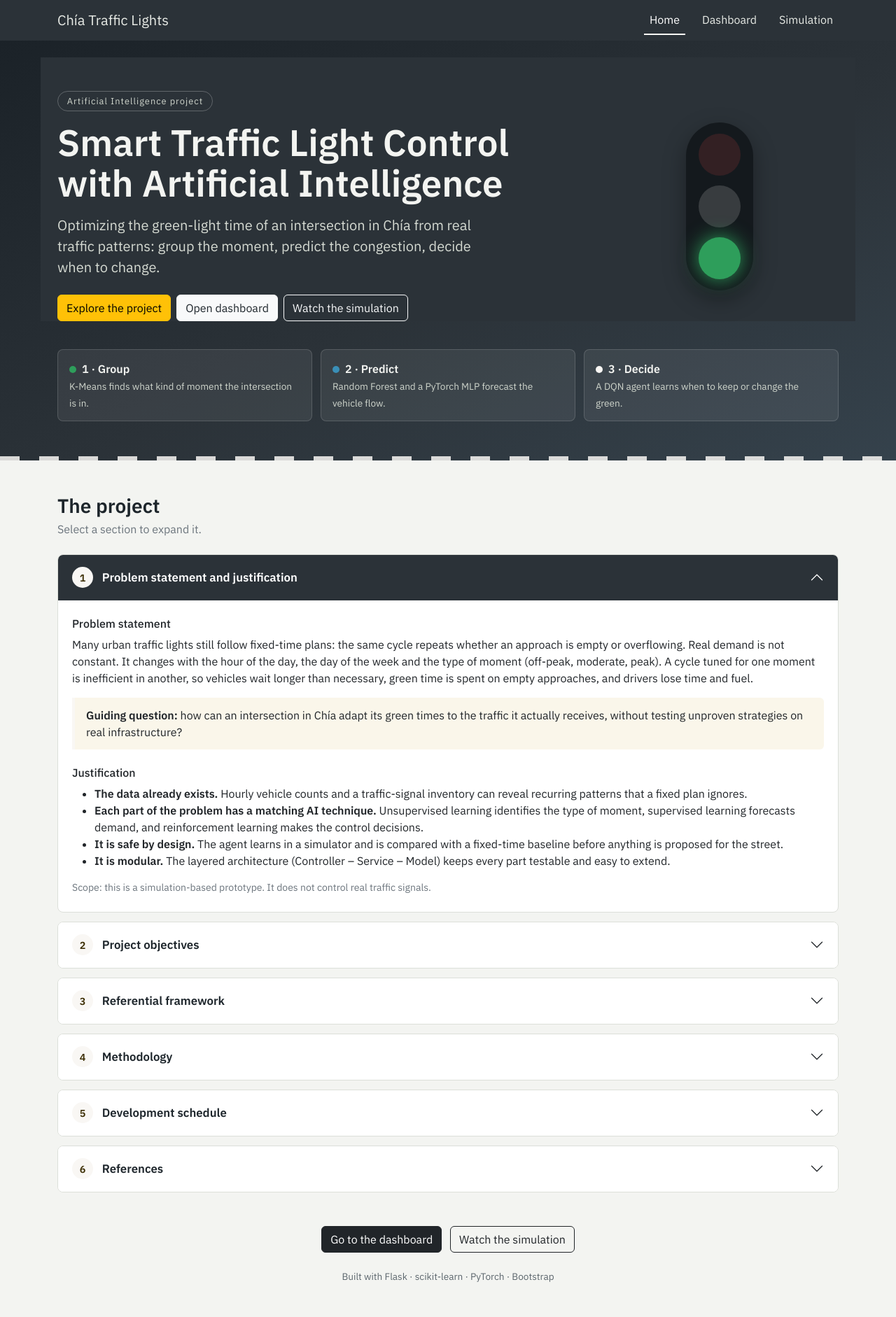
After one commit to sierraerick46-afk/Smart-Traffic-Control, a Flask app: page / in a window 1280 px wide. The commit adds this page. Shown: the whole page at 70% size. Run offline with Flask 3, Linux system fonts and the light colour scheme.

Commit message:
Modified styles.css and web_controller.py, Add content to home.html

```diff
--- a/controllers/web_controller.py
+++ b/controllers/web_controller.py
@@ -8,7 +8,11 @@ def create_web_blueprint():
         return render_template("index.html")
 
     @bp.route("/simula")
-        def simula():
-            return render_template("simula.html")
+    def simula():
+         return render_template("simula.html")
+
+    @bp.route("/")
+    def home():
+        return render_template("home.html")
 
     return bp
--- a/static/css/styles.css
+++ b/static/css/styles.css
@@ -1,5 +1,5 @@
 :root { --ink:#1d252b; --asphalt:#2b3238; --paper:#f3f4f1; --line:#dcdfd9;
-        --go:#2e9e5b; --wait:#e0a526; --stop:#d64545; }
+        --go:#2e9e5b; --wait:#f9f7f4; --stop:#d64545; }
 body { font-family:"IBM Plex Sans",system-ui,sans-serif; background:var(--paper); color:var(--ink); }
 .app-nav { background:var(--asphalt); }
 .app-nav .navbar-brand, .app-nav .nav-link { color:#e8ebe6; }
@@ -46,3 +46,65 @@ body { font-family:"IBM Plex Sans",system-ui,sans-serif; background:var(--paper)
   .crossing { width:110px; height:110px; }
 }
 @media (prefers-reduced-motion:reduce) { .queue-fill, .lamp { transition:none; } }
+
+.hero { background:linear-gradient(155deg,#1b2228 0%,#2b3238 55%,#35424c 100%); color:#f3f4f1;
+        padding:4.5rem 0 3.5rem; position:relative; overflow:hidden; }
+.hero::after { content:""; position:absolute; left:0; right:0; bottom:0; height:6px;
+               background:repeating-linear-gradient(90deg,var(--wait) 0 28px,transparent 28px 56px); opacity:.85; }
+.hero-kicker { display:inline-block; font-size:.8rem; letter-spacing:.08em; color:#cfd5cc;
+               border:1px solid rgba(255,255,255,.25); border-radius:20px; padding:.25rem .8rem; margin-bottom:1rem; }
+.hero h1 { font-weight:600; font-size:clamp(2rem,4.6vw,3.3rem); line-height:1.1; margin-bottom:1rem; }
+.hero .lead { color:#d5dad2; max-width:38rem; }
+.hero .btn-light { color:var(--ink); }
+.phase-chips { display:grid; grid-template-columns:repeat(3,1fr); gap:12px; margin-top:2.5rem; }
+.phase-chip { background:rgba(255,255,255,.07); border:1px solid rgba(255,255,255,.15); border-radius:8px; padding:.9rem 1rem; }
+.phase-chip b { display:block; font-weight:600; }
+.phase-chip span { font-size:.85rem; color:#cfd5cc; }
+.phase-chip .dot { display:inline-block; width:10px; height:10px; border-radius:50%; margin-right:.5rem; }
+
+.tl { width:96px; margin:0 auto; background:#14191d; border-radius:48px; padding:16px 0; display:flex;
+      flex-direction:column; align-items:center; gap:14px; box-shadow:0 12px 32px rgba(0,0,0,.35); }
+.tl-lamp { width:60px; height:60px; border-radius:50%; opacity:.16; }
+.tl-r { background:var(--stop); animation:on-red 9s infinite; }
+.tl-y { background:var(--wait); animation:on-yellow 9s infinite; }
+.tl-g { background:var(--go); animation:on-green 9s infinite; }
+@keyframes on-red    { 0%,38% { opacity:1; box-shadow:0 0 28px var(--stop); } 40%,100% { opacity:.16; box-shadow:none; } }
+@keyframes on-green  { 0%,40% { opacity:.16; box-shadow:none; } 42%,78% { opacity:1; box-shadow:0 0 28px var(--go); } 80%,100% { opacity:.16; box-shadow:none; } }
+@keyframes on-yellow { 0%,80% { opacity:.16; box-shadow:none; } 82%,97% { opacity:1; box-shadow:0 0 28px var(--wait); } 100% { opacity:.16; box-shadow:none; } }
+@media (prefers-reduced-motion:reduce) {
+.tl-lamp { animation:none; } .tl-g { opacity:1; box-shadow:0 0 28px var(--go); }
+}
+
+.section-title { font-weight:600; }
+.topics .accordion-item { border:1px solid var(--line); border-radius:8px !important; margin-bottom:.8rem; overflow:hidden; background:#fff; }
+.topics .accordion-button { font-weight:600; font-size:1.05rem; padding:1.1rem 1.25rem; background:#fff; color:var(--ink); box-shadow:none; }
+.topics .accordion-button:not(.collapsed) { background:var(--asphalt); color:#fff; }
+.topics .accordion-button:not(.collapsed)::after { filter:brightness(0) invert(1); }
+.topics .accordion-body { padding:1.5rem 1.25rem; }
+.topic-num { display:inline-flex; align-items:center; justify-content:center; width:30px; height:30px; margin-right:.8rem;
+             border-radius:50%; background:var(--wait); color:#3a2c00; font-size:.9rem; font-weight:600; flex:0 0 auto; }
+.callout { border-left:4px solid var(--wait); background:#faf6ea; padding:.8rem 1rem; border-radius:0 6px 6px 0; }
+.mini-card { border:1px solid var(--line); border-radius:8px; padding:1rem; height:100%; background:#fbfbf9; }
+.mini-card h3 { font-size:1rem; font-weight:600; }
+.obj-list { counter-reset:obj; list-style:none; padding:0; margin:0; }
+.obj-list li { counter-increment:obj; position:relative; padding:.55rem 0 .55rem 2.6rem; border-bottom:1px solid var(--line); }
+.obj-list li:last-child { border-bottom:0; }
+.obj-list li::before { content:counter(obj); position:absolute; left:0; top:.55rem; width:1.8rem; height:1.8rem; border-radius:50%;
+                       background:var(--asphalt); color:#fff; font-size:.85rem; display:flex; align-items:center; justify-content:center; }
+.arch { display:flex; flex-wrap:wrap; align-items:stretch; gap:.5rem; }
+.arch-box { flex:1 1 140px; border:1px solid var(--line); border-radius:8px; padding:.7rem .8rem; background:#fbfbf9; text-align:center; }
+.arch-box b { display:block; }
+.arch-box span { font-size:.8rem; color:#5c666d; }
+.arch-arrow { align-self:center; color:#8a949a; }
+.gantt-wrap { overflow-x:auto; }
+.gantt { display:grid; grid-template-columns:210px repeat(8,minmax(44px,1fr)); gap:4px; min-width:620px; align-items:center; }
+.gantt .wk { font-size:.75rem; text-align:center; color:#5c666d; }
+.gantt .lbl { font-size:.9rem; font-weight:600; line-height:1.15; }
+.gantt .lbl span { display:block; font-weight:400; font-size:.75rem; color:#5c666d; }
+.g-cell { height:26px; border-radius:4px; background:#eceee9; }
+.g-1 { background:var(--go); } .g-2 { background:#3a8fb7; } .g-3 { background:var(--wait); }
+.g-4 { background:#fbfcfd; } .g-5 { background:var(--asphalt); }
+.refs { padding-left:1.6rem; margin:0; }
+.refs li { margin-bottom:.7rem; padding-left:.2rem; }
+.home-footer { color:#5c666d; font-size:.85rem; }
+@media (max-width:576px) { .phase-chips { grid-template-columns:1fr; } }
--- /dev/null
+++ b/templates/home.html
@@ -0,0 +1,274 @@
+<!doctype html>
+<html lang="en">
+<head>
+  <meta charset="utf-8">
+  <meta name="viewport" content="width=device-width, initial-scale=1">
+  <title>Smart Traffic Light Control with AI · Chía</title>
+  <meta name="description" content="AI-based traffic light control: group traffic patterns, predict congestion and decide green times.">
+  <link href="https://cdn.jsdelivr.net/npm/bootstrap@5.3.3/dist/css/bootstrap.min.css" rel="stylesheet">
+  <link href="https://fonts.googleapis.com/css2?family=IBM+Plex+Sans:wght@400;500;600&display=swap" rel="stylesheet">
+  <link href="{{ url_for('static', filename='css/styles.css') }}" rel="stylesheet">
+</head>
+<body>
+<nav class="navbar navbar-expand-lg app-nav">
+  <div class="container">
+    <a class="navbar-brand" href="/">Chía Traffic Lights</a>
+    <div class="navbar-nav ms-auto flex-row gap-3">
+      <a class="nav-link active" href="/">Home</a>
+      <a class="nav-link" href="/dashboard">Dashboard</a>
+      <a class="nav-link" href="/simula">Simulation</a>
+    </div>
+  </div>
+</nav>
+
+<!-- ===== Hero ===== -->
+<header class="hero">
+  <div class="container">
+    <div class="row align-items-center g-5">
+      <div class="col-lg-8">
+        <span class="hero-kicker">Artificial Intelligence project</span>
+        <h1>Smart Traffic Light Control with Artificial Intelligence</h1>
+        <p class="lead mb-4">Optimizing the green-light time of an intersection in Chía from real traffic patterns: group the moment, predict the congestion, decide when to change.</p>
+        <div class="d-flex flex-wrap gap-2">
+          <a href="#project" class="btn btn-warning">Explore the project</a>
+          <a href="/dashboard" class="btn btn-light">Open dashboard</a>
+          <a href="/simula" class="btn btn-outline-light">Watch the simulation</a>
+        </div>
+      </div>
+      <div class="col-lg-4 d-none d-lg-block" aria-hidden="true">
+        <div class="tl"><span class="tl-lamp tl-r"></span><span class="tl-lamp tl-y"></span><span class="tl-lamp tl-g"></span></div>
+      </div>
+    </div>
+    <div class="phase-chips">
+      <div class="phase-chip"><b><span class="dot" style="background:var(--go)"></span>1 · Group</b><span>K-Means finds what kind of moment the intersection is in.</span></div>
+      <div class="phase-chip"><b><span class="dot" style="background:#3a8fb7"></span>2 · Predict</b><span>Random Forest and a PyTorch MLP forecast the vehicle flow.</span></div>
+      <div class="phase-chip"><b><span class="dot" style="background:var(--wait)"></span>3 · Decide</b><span>A DQN agent learns when to keep or change the green.</span></div>
+    </div>
+  </div>
+</header>
+
+<main class="container py-5" id="project">
+  <div class="mb-4">
+    <h2 class="section-title h3 mb-1">The project</h2>
+    <p class="text-secondary mb-0">Select a section to expand it.</p>
+  </div>
+
+  <div class="accordion topics" id="topics">
+
+    <!-- 1 · Problem and justification -->
+    <div class="accordion-item">
+      <h3 class="accordion-header">
+        <button class="accordion-button" type="button" data-bs-toggle="collapse" data-bs-target="#t1" aria-expanded="true" aria-controls="t1">
+          <span class="topic-num">1</span>Problem statement and justification
+        </button>
+      </h3>
+      <div id="t1" class="accordion-collapse collapse show" data-bs-parent="#topics">
+        <div class="accordion-body">
+          <h4 class="h6">Problem statement</h4>
+          <p>Many urban traffic lights still follow fixed-time plans: the same cycle repeats whether an approach is empty or overflowing. Real demand is not constant. It changes with the hour of the day, the day of the week and the type of moment (off-peak, moderate, peak). A cycle tuned for one moment is inefficient in another, so vehicles wait longer than necessary, green time is spent on empty approaches, and drivers lose time and fuel.</p>
+          <div class="callout mb-4"><b>Guiding question:</b> how can an intersection in Chía adapt its green times to the traffic it actually receives, without testing unproven strategies on real infrastructure?</div>
+          <h4 class="h6">Justification</h4>
+          <ul>
+            <li><b>The data already exists.</b> Hourly vehicle counts and a traffic-signal inventory can reveal recurring patterns that a fixed plan ignores.</li>
+            <li><b>Each part of the problem has a matching AI technique.</b> Unsupervised learning identifies the type of moment, supervised learning forecasts demand, and reinforcement learning makes the control decisions.</li>
+            <li><b>It is safe by design.</b> The agent learns in a simulator and is compared with a fixed-time baseline before anything is proposed for the street.</li>
+            <li><b>It is modular.</b> The layered architecture (Controller – Service – Model) keeps every part testable and easy to extend.</li>
+          </ul>
+          <p class="text-secondary small mb-0">Scope: this is a simulation-based prototype. It does not control real traffic signals.</p>
+        </div>
+      </div>
+    </div>
+
+    <!-- 2 · Objectives -->
+    <div class="accordion-item">
+      <h3 class="accordion-header">
+        <button class="accordion-button collapsed" type="button" data-bs-toggle="collapse" data-bs-target="#t2" aria-expanded="false" aria-controls="t2">
+          <span class="topic-num">2</span>Project objectives
+        </button>
+      </h3>
+      <div id="t2" class="accordion-collapse collapse" data-bs-parent="#topics">
+        <div class="accordion-body">
+          <h4 class="h6">General objective</h4>
+          <div class="callout mb-4">It remains to be done.</div>
+          <h4 class="h6">Specific objectives</h4>
+          <ol class="obj-list">
+            <li>It remains to be done.</li>
+            <li>It remains to be done.</li>
+            <li>It remains to be done.</li>
+            <li>It remains to be done.</li>
+            <li>It remains to be done.</li>
+          </ol>
+        </div>
+      </div>
+    </div>
+
+    <!-- 3 · Referential framework -->
+    <div class="accordion-item">
+      <h3 class="accordion-header">
+        <button class="accordion-button collapsed" type="button" data-bs-toggle="collapse" data-bs-target="#t3" aria-expanded="false" aria-controls="t3">
+          <span class="topic-num">3</span>Referential framework
+        </button>
+      </h3>
+      <div id="t3" class="accordion-collapse collapse" data-bs-parent="#topics">
+        <div class="accordion-body">
+          <div class="row g-3">
+            <!--<div class="col-md-6"><div class="mini-card">
+              <h3>Theoretical</h3>
+              <p class="small mb-2"><b>Unsupervised learning.</b> K-Means groups similar observations by minimizing the distance to each group centre (MacQueen, 1967).</p>
+              <p class="small mb-2"><b>Supervised learning.</b> Random Forest averages many decision trees (Breiman, 2001); the MLP is a feedforward neural network trained by backpropagation (Rumelhart et al., 1986).</p>
+              <p class="small mb-0"><b>Reinforcement learning.</b> An agent learns by trial and error to maximize a cumulative reward (Sutton &amp; Barto, 2018). A DQN approximates action values with a neural network, experience replay and a target network (Mnih et al., 2015).</p>
+            </div></div>
+            <div class="col-md-6"><div class="mini-card">
+              <h3>Conceptual</h3>
+              <p class="small mb-2"><b>Phase:</b> set of approaches that receive green at the same time. <b>Cycle:</b> sequence of all phases. <b>Green time:</b> seconds a phase keeps the right of way.</p>
+              <p class="small mb-2"><b>Queue:</b> vehicles waiting at an approach. <b>Waiting time:</b> time those vehicles spend stopped.</p>
+              <p class="small mb-0"><b>Fixed-time control</b> repeats a pre-set plan (Webster, 1958); <b>adaptive control</b> adjusts it to the observed traffic (Wei et al., 2019).</p>
+            </div></div>
+            <div class="col-md-6"><div class="mini-card">
+              <h3>Technological</h3>
+              <p class="small mb-0">Python backend with Flask and gunicorn; pandas and numpy for data; scikit-learn for K-Means and Random Forest (Pedregosa et al., 2011); PyTorch for the MLP and the DQN (Paszke et al., 2019); HTML5, JavaScript (Fetch API) and Bootstrap 5 for the interface; Git/GitHub for teamwork and Render for deployment.</p>
+            </div></div>
+            <div class="col-md-6"><div class="mini-card">
+              <h3>Contextual</h3>
+              <p class="small mb-0">Chía is a municipality in the Bogotá savanna, where road traffic concentrates at commuting hours. The project uses a traffic-signal inventory (ID, address, number of phases) and hourly vehicle counts per junction. The simulator models an intersection with four approaches and two phases.</p>
+            </div></div>-->
+          </div>
+        </div>
+      </div>
+    </div>
+
+    <!-- 4 · Methodology -->
+    <div class="accordion-item">
+      <h3 class="accordion-header">
+        <button class="accordion-button collapsed" type="button" data-bs-toggle="collapse" data-bs-target="#t4" aria-expanded="false" aria-controls="t4">
+          <span class="topic-num">4</span>Methodology
+        </button>
+      </h3>
+      <div id="t4" class="accordion-collapse collapse" data-bs-parent="#topics">
+        <div class="accordion-body">
+          <h4 class="h6">Layered architecture</h4>
+          <div class="arch mb-4">
+            <div class="arch-box"><b>View</b><span>HTML5 · Fetch API · Bootstrap</span></div><span class="arch-arrow">→</span>
+            <div class="arch-box"><b>Controllers</b><span>Flask routes and REST API</span></div><span class="arch-arrow">→</span>
+            <div class="arch-box"><b>Services</b><span>Clustering · Prediction · Control</span></div><span class="arch-arrow">→</span>
+            <div class="arch-box"><b>Models</b><span>Data loader · MLP · DQN · Environment</span></div>
+          </div>
+          <h4 class="h6">Work plan</h4>
+          <ol class="obj-list">
+            <li><b>Data preparation.</b> Clean the dates, extract hour and day of the week, and merge the inventory with the traffic counts by intersection ID.</li>
+            <li><b>Group.</b> K-Means (k = 3) on the hourly profile of each day-hour slot (mean and variability of vehicles). Clusters are ordered as off-peak, moderate and peak.</li>
+            <li><b>Predict.</b> Features: hour, day of the week, weekend flag, cluster and a cyclic hour encoding. An 80/20 split; Random Forest and MLP are trained in parallel and scored with MSE, MAE and R² on the same test set.</li>
+            <li><b>Decide.</b> A simulated intersection with four approaches and two phases: random arrivals driven by the predicted demand, minimum green, yellow time and queue limits. The DQN receives queues, phase, time in phase, cluster and forecast, and chooses to keep or change the green. The reward penalizes queues and unnecessary switching and rewards vehicles served. Training uses experience replay, a target network and epsilon-greedy exploration.</li>
+            <li><b>Evaluate and deploy.</b> The trained agent is compared with a 30-second fixed-time plan on the same arrivals (average queue, vehicles served and vehicles lost). The app runs on Flask with gunicorn and is deployed on Render.</li>
+          </ol>
+        </div>
+      </div>
+    </div>
+
+    <!-- 5 · Schedule -->
+    <div class="accordion-item">
+      <h3 class="accordion-header">
+        <button class="accordion-button collapsed" type="button" data-bs-toggle="collapse" data-bs-target="#t5" aria-expanded="false" aria-controls="t5">
+          <span class="topic-num">5</span>Development schedule
+        </button>
+      </h3>
+      <div id="t5" class="accordion-collapse collapse" data-bs-parent="#topics">
+        <div class="accordion-body">
+          <!--<p class="small text-secondary">Eight weeks, with each phase handled by a different team member. Later phases start once the earlier ones expose their output (cluster, then forecast, then agent).</p>
+          <div class="gantt-wrap">
+          <div class="gantt" role="table" aria-label="Development schedule by week">
+          <div></div>
+          <div class="wk">W1</div>
+          <div class="wk">W2</div>
+          <div class="wk">W3</div>
+          <div class="wk">W4</div>
+          <div class="wk">W5</div>
+          <div class="wk">W6</div>
+          <div class="wk">W7</div>
+          <div class="wk">W8</div>
+          <div class="lbl">Phase 1 · Group<span>Data loading, K-Means, base dashboard</span></div>
+          <div class="g-cell g-1"></div>
+          <div class="g-cell g-1"></div>
+          <div class="g-cell "></div>
+          <div class="g-cell "></div>
+          <div class="g-cell "></div>
+          <div class="g-cell "></div>
+          <div class="g-cell "></div>
+          <div class="g-cell "></div>
+          <div class="lbl">Phase 2 · Predict<span>Random Forest vs MLP, metrics</span></div>
+          <div class="g-cell "></div>
+          <div class="g-cell g-2"></div>
+          <div class="g-cell g-2"></div>
+          <div class="g-cell g-2"></div>
+          <div class="g-cell "></div>
+          <div class="g-cell "></div>
+          <div class="g-cell "></div>
+          <div class="g-cell "></div>
+          <div class="lbl">Phase 3 · Decide<span>Simulator, DQN agent, live monitor</span></div>
+          <div class="g-cell "></div>
+          <div class="g-cell "></div>
+          <div class="g-cell g-3"></div>
+          <div class="g-cell g-3"></div>
+          <div class="g-cell g-3"></div>
+          <div class="g-cell g-3"></div>
+          <div class="g-cell "></div>
+          <div class="g-cell "></div>
+          <div class="lbl">Phase 4 · Home<span>Project page, documentation</span></div>
+          <div class="g-cell "></div>
+          <div class="g-cell "></div>
+          <div class="g-cell "></div>
+          <div class="g-cell "></div>
+          <div class="g-cell g-4"></div>
+          <div class="g-cell g-4"></div>
+          <div class="g-cell g-4"></div>
+          <div class="g-cell "></div>
+          <div class="lbl">Deployment & presentation<span>Render, testing, final demo</span></div>
+          <div class="g-cell "></div>
+          <div class="g-cell "></div>
+          <div class="g-cell "></div>
+          <div class="g-cell "></div>
+          <div class="g-cell "></div>
+          <div class="g-cell "></div>
+          <div class="g-cell g-5"></div>
+          <div class="g-cell g-5"></div>
+          </div>
+          </div>-->
+        </div>
+      </div>
+    </div>
+
+    <!-- 6 · References -->
+    <div class="accordion-item">
+      <h3 class="accordion-header">
+        <button class="accordion-button collapsed" type="button" data-bs-toggle="collapse" data-bs-target="#t6" aria-expanded="false" aria-controls="t6">
+          <span class="topic-num">6</span>References
+        </button>
+      </h3>
+      <div id="t6" class="accordion-collapse collapse" data-bs-parent="#topics">
+        <div class="accordion-body">
+        <!--  <ol class="refs">
+            <li>Breiman, L. (2001). Random forests. <em>Machine Learning, 45</em>(1), 5–32.</li>
+            <li>MacQueen, J. (1967). Some methods for classification and analysis of multivariate observations. In <em>Proceedings of the Fifth Berkeley Symposium on Mathematical Statistics and Probability</em> (Vol. 1, pp. 281–297). University of California Press.</li>
+            <li>Mnih, V., Kavukcuoglu, K., Silver, D., Rusu, A. A., Veness, J., Bellemare, M. G., … Hassabis, D. (2015). Human-level control through deep reinforcement learning. <em>Nature, 518</em>(7540), 529–533.</li>
+            <li>Paszke, A., Gross, S., Massa, F., Lerer, A., Bradbury, J., Chanan, G., … Chintala, S. (2019). PyTorch: An imperative style, high-performance deep learning library. In <em>Advances in Neural Information Processing Systems 32</em>.</li>
+            <li>Pedregosa, F., Varoquaux, G., Gramfort, A., Michel, V., Thirion, B., Grisel, O., … Duchesnay, É. (2011). Scikit-learn: Machine learning in Python. <em>Journal of Machine Learning Research, 12</em>, 2825–2830.</li>
+            <li>Rumelhart, D. E., Hinton, G. E., &amp; Williams, R. J. (1986). Learning representations by back-propagating errors. <em>Nature, 323</em>(6088), 533–536.</li>
+            <li>Sutton, R. S., &amp; Barto, A. G. (2018). <em>Reinforcement learning: An introduction</em> (2nd ed.). MIT Press.</li>
+            <li>Webster, F. V. (1958). <em>Traffic signal settings</em> (Road Research Technical Paper No. 39). Her Majesty’s Stationery Office.</li>
+            <li>Wei, H., Zheng, G., Gayah, V., &amp; Li, Z. (2019). A survey on traffic signal control methods. <em>arXiv preprint</em> arXiv:1904.08117.</li>
+          </ol>
+        </div>-->
+      </div>
+    </div>
+  </div>
+
+  <div class="text-center mt-5">
+    <a href="/dashboard" class="btn btn-dark me-2">Go to the dashboard</a>
+    <a href="/simula" class="btn btn-outline-dark">Watch the simulation</a>
+  </div>
+  <p class="home-footer text-center mt-4 mb-0">Built with Flask · scikit-learn · PyTorch · Bootstrap</p>
+</main>
+
+<script src="https://cdn.jsdelivr.net/npm/bootstrap@5.3.3/dist/js/bootstrap.bundle.min.js"></script>
+</body>
+</html>
```
